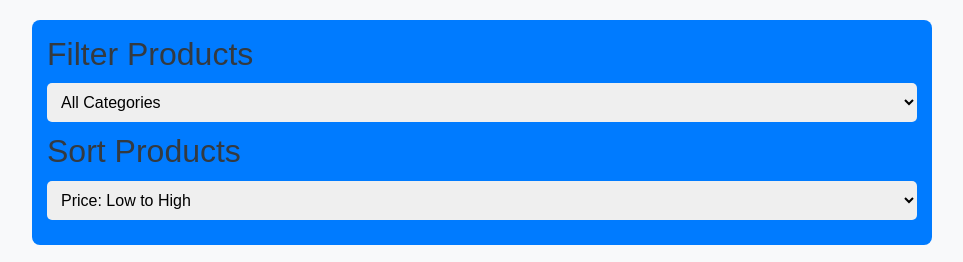
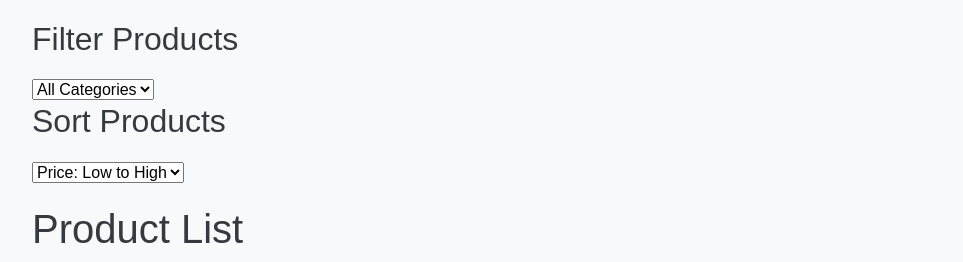
Before and after one commit to KRSaiVarun/E-commerce, a plain HTML site: page e-commerce.html in a window 1280 px wide. Both pictures are taken after typing "Sample", "Sample123" into the empty fields and a click on the button "Login". Shown: the top 262 px of the page, without its empty margins (158-1121 px from the left). Drawn offline with nearby package versions, Linux system fonts and the light colour scheme.

Commit message:
Update e-commerce.html

```diff
--- a/e-commerce.html
+++ b/e-commerce.html
@@ -4,9 +4,7 @@
     <meta charset="UTF-8">
     <meta name="viewport" content="width=device-width, initial-scale=1.0">
     <title>E-Commerce Website</title>
-    <!-- Add to the head section -->
     <link rel="stylesheet" href="https://maxcdn.bootstrapcdn.com/bootstrap/4.0.0/css/bootstrap.min.css">
-
     <style>
         body {
             font-family: Arial, sans-serif;
@@ -84,7 +82,7 @@
             color: #555;
         }
 
-        #cart, #checkout-form {
+        #cart {
             margin-top: 20px;
             padding: 20px;
             background-color: #fff;
@@ -105,24 +103,7 @@
         }
 
         .filter-sort-section {
-            background-color: #007bff;
-            color: white;
-            padding: 15px;
-            border-radius: 8px;
             margin-bottom: 20px;
-        }
-
-        .filter-sort-section h2 {
-            margin-bottom: 10px;
-        }
-
-        .filter-sort-section select {
-            width: 100%;
-            padding: 10px;
-            border-radius: 5px;
-            border: none;
-            margin-bottom: 10px;
-            font-size: 16px;
         }
 
         @media (max-width: 768px) {
@@ -156,7 +137,6 @@
                 <option value="">All Categories</option>
                 <option value="books">Books</option>
                 <option value="clothing">Clothing</option>
-                <!-- Add more categories as needed -->
             </select>
 
             <h2>Sort Products</h2>
@@ -190,7 +170,6 @@
         </form>
     </div>
 
-    <!-- Add to the script section -->
     <script>
         const products = [
             { id: 1, name: 'Cover for all Electronics products', price: 299.99, image: 'https://econtroldevices.com/wp-content/uploads/2021/12/7.png' },
@@ -202,13 +181,14 @@
         ];
 
         const cart = [];
-        let isLoggedIn = false; // Flag to track login status
+        let isLoggedIn = false;
 
         function renderProducts() {
             const filter = document.getElementById('filter').value;
             const sort = document.getElementById('sort').value;
 
             let filteredProducts = products;
+
             if (filter) {
                 filteredProducts = filteredProducts.filter(p => p.category === filter);
             }
@@ -236,7 +216,6 @@
                 productList.appendChild(productCard);
             });
 
-            // Attach event listeners to buttons
             document.querySelectorAll('.add-to-cart').forEach(button => {
                 button.addEventListener('click', (e) => {
                     addToCart(parseInt(e.target.getAttribute('data-id')));
@@ -292,7 +271,6 @@
         }
 
         function login(username, password) {
-            // Mock login check (replace with real authentication logic)
             if (username && password) {
                 isLoggedIn = true;
                 document.getElementById('auth-section').style.display = 'none';
```
